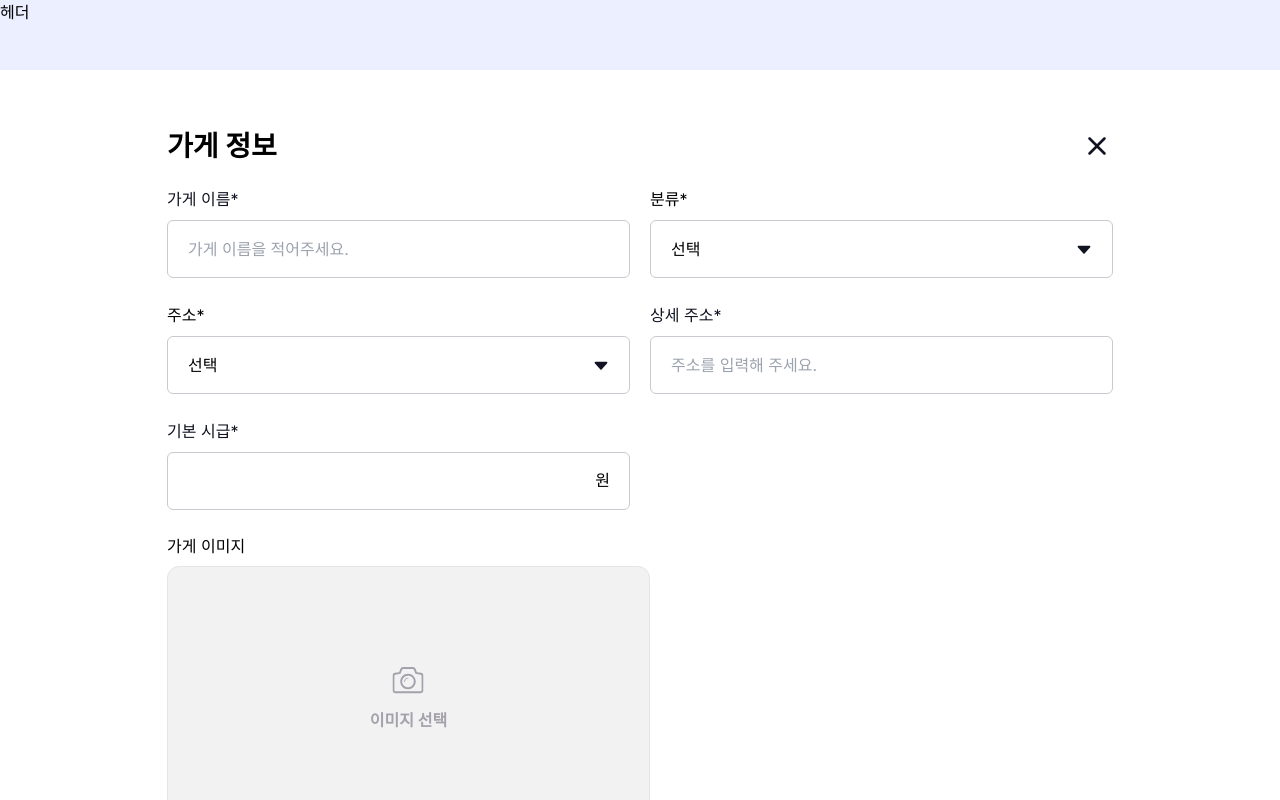
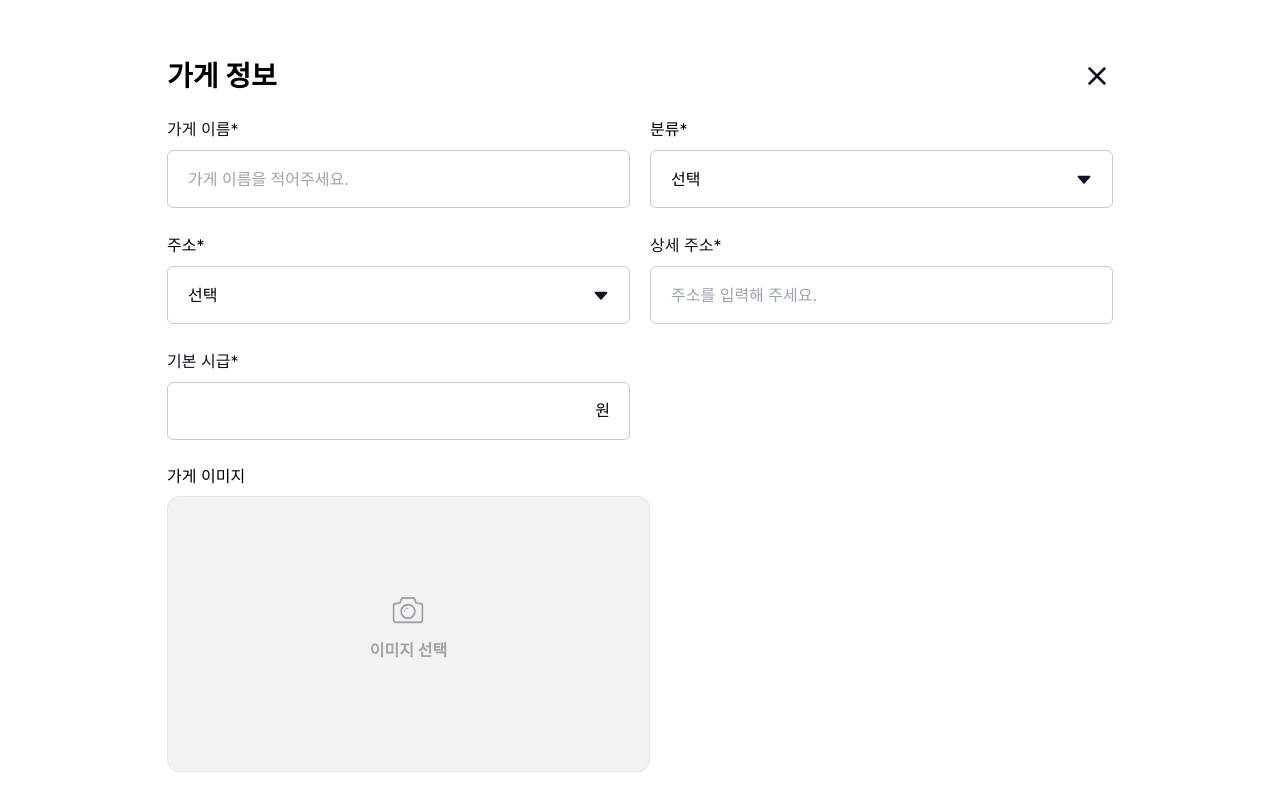
Before and after one commit to 5-PS/DANCHOO, a Next.js app: page /my-store/edit in a window 1280 px wide. Shown: the top 800 px of the page. Built offline with nearby package versions, Linux system fonts and the light colour scheme.

Commit message:
feat: 가게 등록 페이지 v-1

```diff
--- a/app/(service)/my-store/edit/page.tsx
+++ b/app/(service)/my-store/edit/page.tsx
@@ -1,12 +1,12 @@
 import Image from 'next/image';
 import Link from 'next/link';
+
+import Gnb from '@/components/gnb/gnb';
 
 import MyStoreForm from './_components/myStoreForm';
 
 export default function MystoreEditFormPage() {
   return (
-    <>
-      <div className="h-[70px] bg-red-20">헤더</div>
     <div className="flex flex-col w-full gap-6 px-3 pt-10 pb-20 md:py-[60px] md:px-0 md:w-full md:max-w-[680px] md:m-auto xl:max-w-[946px]">
       <div className="flex items-center justify-between">
         <h1 className="text-xl font-bold md:text-[28px]">가게 정보</h1>
@@ -16,6 +16,5 @@ export default function MystoreEditFormPage() {
       </div>
       <MyStoreForm />
     </div>
-    </>
   );
 }
```
Lines whose indentation alone changed are shown as unchanged.
